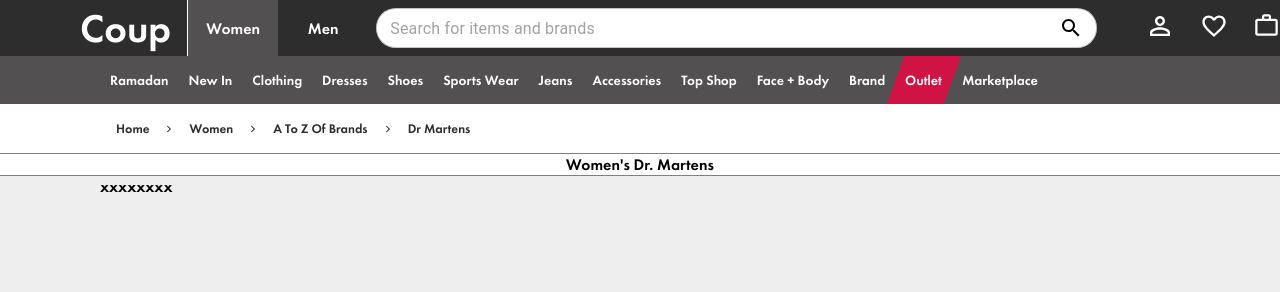
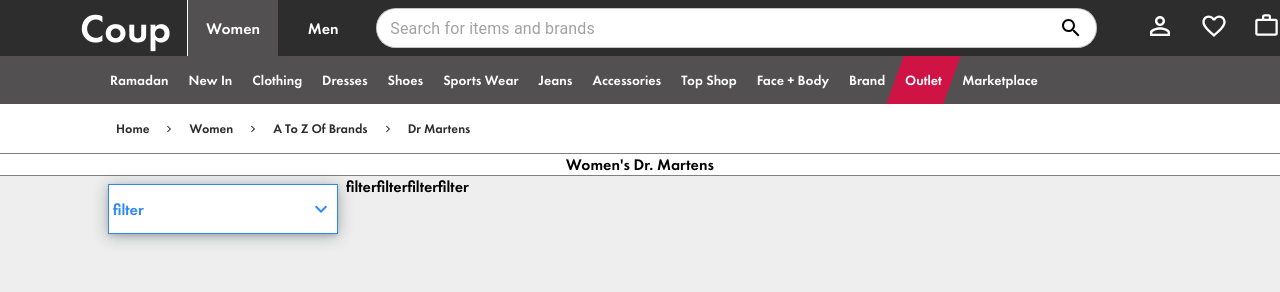
Before and after one commit to Mohamedjs10/coup, a React (Create React App) app: page / in a window 1280 px wide. Shown: the top 292 px of the page. Built offline with nearby package versions, Linux system fonts and the light colour scheme.

Commit message:
filter component 1

```diff
--- /dev/null
+++ b/src/components/filter.js
@@ -0,0 +1,73 @@
+import React, { useState } from "react";
+import Box from "@mui/material/Box";
+import { colors } from "../utils/consts";
+import KeyboardArrowUpIcon from "@mui/icons-material/KeyboardArrowUp";
+import KeyboardArrowDownIcon from "@mui/icons-material/KeyboardArrowDown";
+import Popover from "@mui/material/Popover";
+import Typography from "@mui/material/Typography";
+import Button from "@mui/material/Button";
+export default function Filter() {
+  const [isopen, setIsOpen] = useState(true);
+  const [anchorEl, setAnchorEl] = React.useState(null);
+
+  const handleClick = (event) => {};
+
+  const handleClose = () => {
+    setAnchorEl(null);
+  };
+
+  const open = Boolean(anchorEl);
+  const id = open ? "simple-popover" : undefined;
+  return (
+    <Box sx={{ position: "relative" }}>
+      <Box
+        onClick={(event) => {
+          setIsOpen((prev) => !prev);
+          setAnchorEl(event.currentTarget);
+        }}
+        sx={{
+          p: 0.5,
+          m: 1,
+          width: "220px",
+          height: "40px",
+          borderTop: `1px solid ${colors.transparent_grey}`,
+          borderBottom: `1px solid ${colors.transparent_grey}`,
+          color: colors.transparent_grey,
+          display: "flex",
+          justifyContent: "space-between",
+          alignItems: "center",
+          boxShadow:
+            isopen &&
+            "rgba(14, 30, 37, 0.12) 0px 2px 4px 0px, rgba(14, 30, 37, 0.32) 0px 2px 16px 0px",
+          cursor: isopen && "pointer",
+          color: isopen && colors.baby_blue,
+          bgcolor: isopen && colors.white,
+          border: isopen && `1px solid ${colors.baby_blue}`,
+        }}
+      >
+        filter
+        {isopen == true ? (
+          <KeyboardArrowDownIcon sx={{}} />
+        ) : (
+          <KeyboardArrowUpIcon sx={{}} />
+        )}
+      </Box>
+      <div>
+        <Popover
+          sx={{ "& .MuiPaper-root": { borderRadius: 0 }, mt: "5px" }}
+          elevation={0}
+          id={id}
+          open={open}
+          anchorEl={anchorEl}
+          onClose={handleClose}
+          anchorOrigin={{
+            vertical: "bottom",
+            horizontal: "left",
+          }}
+        >
+          <Typography sx={{}}>The content of the Popover.</Typography>
+        </Popover>
+      </div>
+    </Box>
+  );
+}
--- a/src/components/filters.js
+++ b/src/components/filters.js
@@ -3,6 +3,7 @@
 import { Link } from "react-router-dom";
 import { colors } from "../utils/consts";
 import ArrowForwardIosIcon from "@mui/icons-material/ArrowForwardIos";
+import Filter from "./filter";
 export default function filters() {
   return (
     <Box>
@@ -90,7 +91,13 @@
           borderTop: "1px solid grey",
         }}
       >
-        <Box className="container">xxxxxxxx</Box>
+        <Box className="container" sx={{ display: "flex" }}>
+          <Filter />
+          <Box>filter</Box>
+          <Box>filter</Box>
+          <Box>filter</Box>
+          <Box>filter</Box>
+        </Box>
       </Box>
     </Box>
   );
--- a/src/utils/consts.js
+++ b/src/utils/consts.js
@@ -11,6 +11,7 @@
   purple: "#9347fe",
   green: "#ccff01",
   baby_blue: "#2c89f8",
+  transparent_grey: "#a6a3a2",
 };
 
 export const items = [
```
